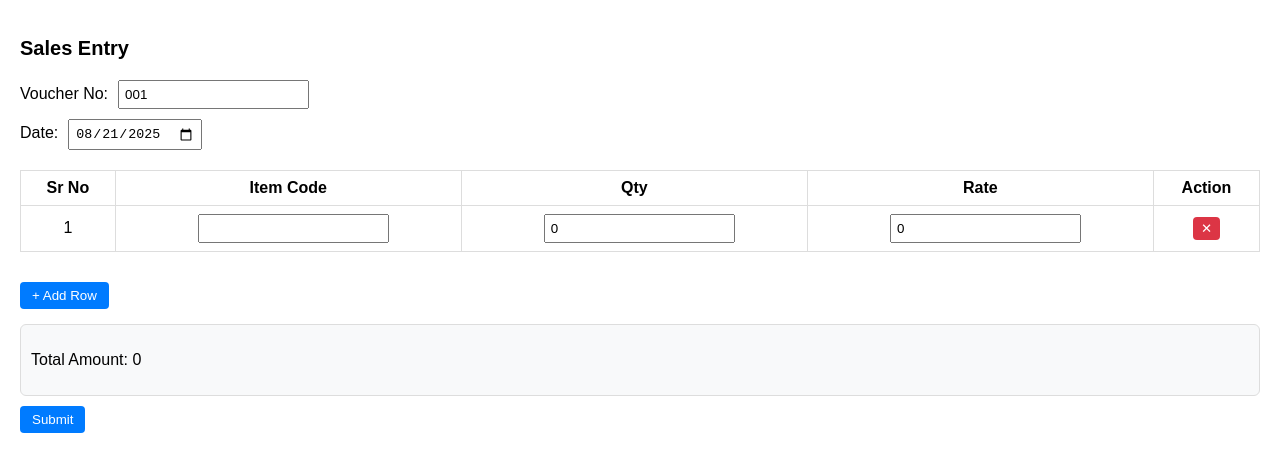
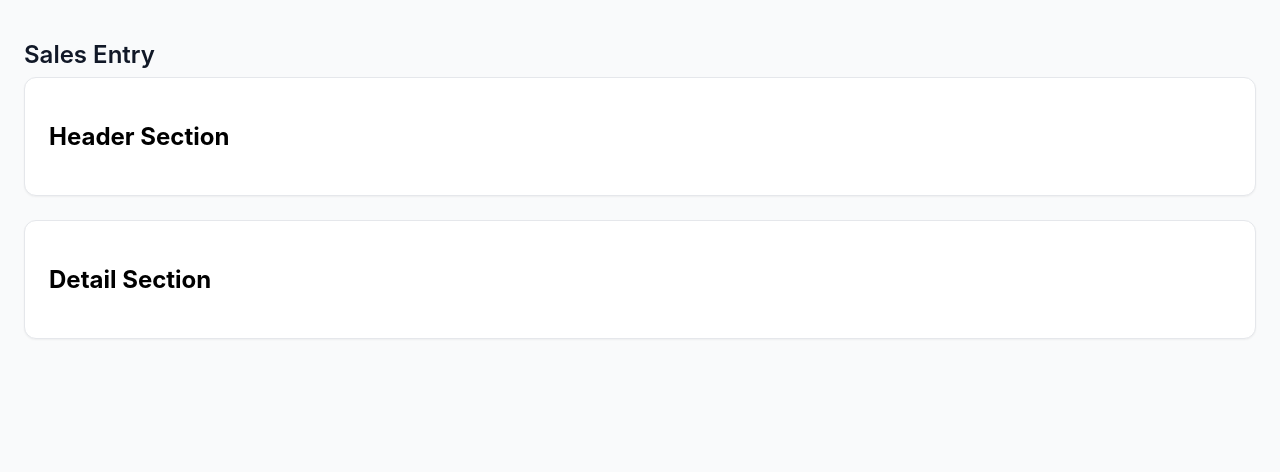
Before and after one commit to SreenandhaVR/sales_entry_app, a React (Create React App) app: page / in a window 1280 px wide. Shown: the top 472 px of the page. Built offline with nearby package versions, Linux system fonts and the light colour scheme.

Commit message:
add SalesEntryForm component with header and detail sections

```diff
--- a/src/pages/SalesEntryForm/SalesEntryForm.jsx
+++ b/src/pages/SalesEntryForm/SalesEntryForm.jsx
@@ -1,152 +1,18 @@
-import React, { useState } from "react";
-import styles from "./home.module.scss";
+import React from "react";
+import styles from "./SalesEntryForm.module.scss";
 
-export default function SalesEntryForm() {
-  const [header, setHeader] = useState({
-    vr_no: "001",
-    vr_date: "2025-08-21",
-    ac_amt: 0,
-  });
-
-  const [details, setDetails] = useState([
-    { sr_no: 1, item_code: "", qty: 0, rate: 0 },
-  ]);
-
-  const updateTotal = (rows) => {
-    const total = rows.reduce((sum, r) => sum + r.qty * r.rate, 0);
-    setHeader((prev) => ({ ...prev, ac_amt: total }));
-  };
-
-  const handleAddRow = () => {
-    const newRow = {
-      sr_no: details.length + 1,
-      item_code: "",
-      qty: 0,
-      rate: 0,
-    };
-    const newDetails = [...details, newRow];
-    setDetails(newDetails);
-    updateTotal(newDetails);
-  };
-
-  const handleRemoveRow = (index) => {
-    const newDetails = details.filter((_, i) => i !== index);
-    setDetails(newDetails);
-    updateTotal(newDetails);
-  };
-
-  const handleDetailChange = (index, field, value) => {
-    const newDetails = [...details];
-    newDetails[index][field] = field === "item_code" ? value : Number(value);
-    setDetails(newDetails);
-    updateTotal(newDetails);
-  };
-
-  const handleSubmit = (e) => {
-    e.preventDefault();
-    console.log({ header, details });
-  };
-
+const SalesEntryForm = () => {
   return (
     <div className={styles.container}>
-      <h2 className={styles.pageHeader}>Sales Entry</h2>
-      <form onSubmit={handleSubmit}>
-        <div className={styles.formGroup}>
-          <label>Voucher No:</label>
-          <input
-            className={styles.input}
-            type="text"
-            value={header.vr_no}
-            onChange={(e) =>
-              setHeader({ ...header, vr_no: e.target.value })
-            }
-          />
-        </div>
-        <div className={styles.formGroup}>
-          <label>Date:</label>
-          <input
-            className={styles.input}
-            type="date"
-            value={header.vr_date}
-            onChange={(e) =>
-              setHeader({ ...header, vr_date: e.target.value })
-            }
-          />
-        </div>
-
-        <table className={styles.table}>
-          <thead>
-            <tr>
-              <th>Sr No</th>
-              <th>Item Code</th>
-              <th>Qty</th>
-              <th>Rate</th>
-              <th>Action</th>
-            </tr>
-          </thead>
-          <tbody>
-            {details.map((row, i) => (
-              <tr key={i}>
-                <td>{row.sr_no}</td>
-                <td>
-                  <input
-                    className={styles.input}
-                    value={row.item_code}
-                    onChange={(e) =>
-                      handleDetailChange(i, "item_code", e.target.value)
-                    }
-                  />
-                </td>
-                <td>
-                  <input
-                    className={styles.input}
-                    type="number"
-                    value={row.qty}
-                    onChange={(e) =>
-                      handleDetailChange(i, "qty", e.target.value)
-                    }
-                  />
-                </td>
-                <td>
-                  <input
-                    className={styles.input}
-                    type="number"
-                    value={row.rate}
-                    onChange={(e) =>
-                      handleDetailChange(i, "rate", e.target.value)
-                    }
-                  />
-                </td>
-                <td>
-                  <button
-                    type="button"
-                    className={styles.btnDelete}
-                    onClick={() => handleRemoveRow(i)}
-                  >
-                    ✕
-                  </button>
-                </td>
-              </tr>
-            ))}
-          </tbody>
-        </table>
-
-        <button
-          type="button"
-          className={styles.btn}
-          onClick={handleAddRow}
-        >
-          + Add Row
-        </button>
-
-        <div className={styles.totalBox}>
-          <p>Total Amount: {header.ac_amt}</p>
-        </div>
-
-        <button type="submit" className={styles.btn}>
-          Submit
-        </button>
-      </form>
+      <h1 className={styles.title}>Sales Entry</h1>
+      <div className={styles.card}>
+        <h2>Header Section</h2>
+      </div>
+      <div className={styles.card}>
+        <h2>Detail Section</h2>
+      </div>
     </div>
   );
-}
+};
+
+export default SalesEntryForm;
--- /dev/null
+++ b/src/pages/SalesEntryForm/SalesEntryForm.module.scss
@@ -0,0 +1,41 @@
+.container {
+    padding: 1.5rem;
+    background: #f9fafb;
+    min-height: 100vh;
+  }
+
+  .card {
+    background: #fff;
+    border: 1px solid #e5e7eb;
+    border-radius: 12px;
+    padding: 1.5rem;
+    margin-bottom: 1.5rem;
+    box-shadow: 0 1px 2px rgba(0,0,0,0.05);
+  }
+
+  .title {
+    font-size: 1.5rem;
+    font-weight: 600;
+    margin-bottom: .5rem;
+    color: #111827;
+  }
+
+  .tableHeader {
+    display: grid;
+    grid-template-columns: 1fr 2fr 2fr 3fr 1fr 1fr 1fr;
+    font-weight: 500;
+    background: #f3f4f6;
+    padding: .75rem;
+    border-radius: 8px;
+  }
+
+  .row {
+    display: grid;
+    grid-template-columns: 1fr 2fr 2fr 3fr 1fr 1fr 1fr;
+    gap: .5rem;
+    padding: .75rem;
+    border: 1px solid #e5e7eb;
+    border-radius: 8px;
+    margin-bottom: .5rem;
+    align-items: center;
+  }
--- a/src/pages/SalesEntryForm/home.module.scss
+++ /dev/null
@@ -1,67 +0,0 @@
-.container {
-    padding: 20px;
-    font-family: Arial, sans-serif;
-  }
-
-  .pageHeader {
-    font-size: 20px;
-    font-weight: bold;
-    margin-bottom: 20px;
-  }
-
-  .formGroup {
-    margin-bottom: 10px;
-  }
-
-  .input {
-    margin-left: 10px;
-    padding: 5px;
-  }
-
-  .table {
-    width: 100%;
-    border-collapse: collapse;
-    margin: 20px 0;
-  }
-
-  .table th,
-  .table td {
-    border: 1px solid #ddd;
-    padding: 8px;
-    text-align: center;
-  }
-
-  .btn {
-    padding: 6px 12px;
-    margin: 10px 5px 0 0;
-    background: #007bff;
-    color: #fff;
-    border: none;
-    border-radius: 4px;
-    cursor: pointer;
-  }
-
-  .btn:hover {
-    background: #0056b3;
-  }
-
-  .btnDelete {
-    background: #dc3545;
-    color: #fff;
-    border: none;
-    padding: 4px 8px;
-    border-radius: 4px;
-    cursor: pointer;
-  }
-
-  .btnDelete:hover {
-    background: #a71d2a;
-  }
-
-  .totalBox {
-    margin-top: 15px;
-    padding: 10px;
-    background: #f8f9fa;
-    border: 1px solid #ddd;
-    border-radius: 6px;
-  }
```
